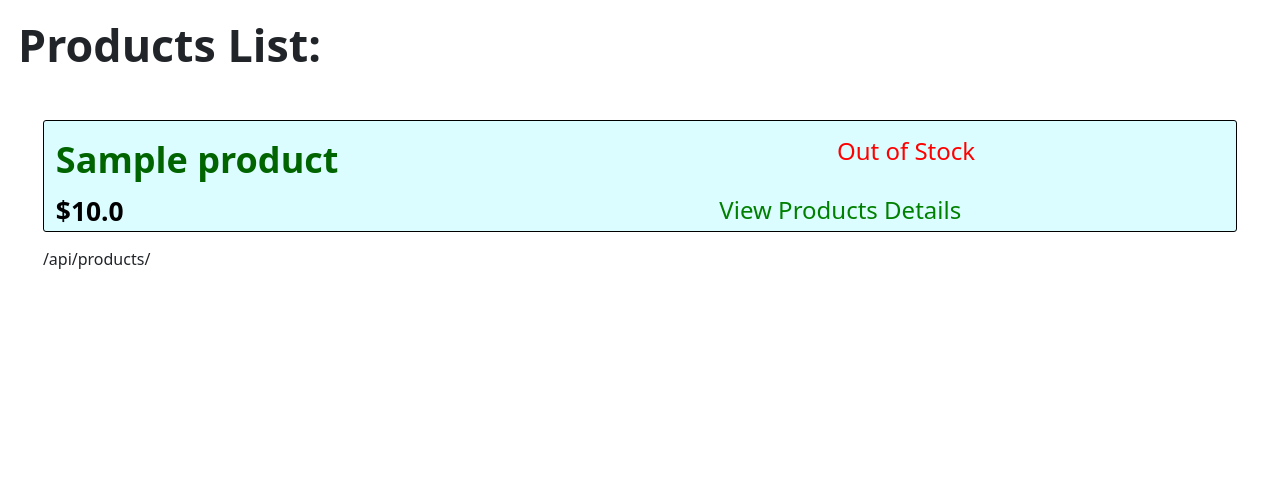
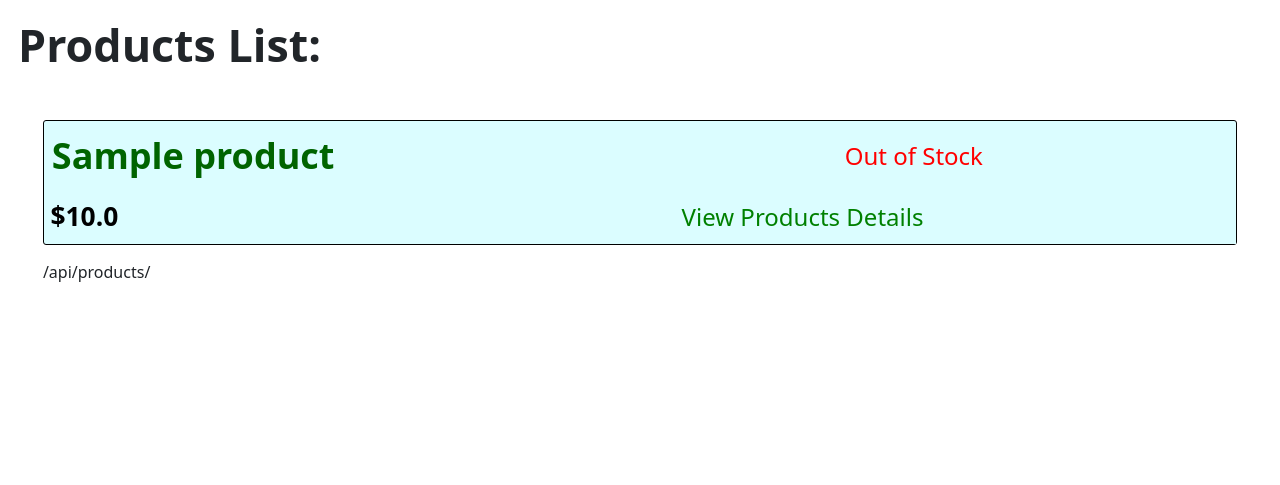
Before and after one commit to OmarThinks/cantiin_django, a Django app: page /products/ in a window 1280 px wide. Shown: the part 125-610 px from the top of the page. Run offline with Django 3.2, Linux system fonts and the light colour scheme; tables that the repository leaves empty hold one stand-in row (values such as "Sample post"); some libraries are stand-ins or nearby versions.

Commit message:
products_card:mod

```diff
--- a/_app/assets/css/cards/product.css
+++ b/_app/assets/css/cards/product.css
@@ -37,8 +37,6 @@ a
 	grid-template-areas:
     'product_name_grid product_name_grid product_in_stock_grid'
     "product_price_grid product_details_link_grid product_details_link_grid";
-	grid-gap: 5px 5px;
-	grid-template-columns: 33% 33% 34%;
 }
 
 
@@ -49,6 +47,12 @@ a
 
 /*Styling*/
 
+
+.product_card>*
+{
+	padding: 1%;
+	display: inline;
+}
 
 
 
@@ -66,8 +70,7 @@ a
 	color: black;
 	text-decoration: none;
 	font-size: 1.5em;
-	padding: 1%;
-	padding-bottom: 0px;
+	padding: 0px;
 }
 
 
@@ -88,15 +91,40 @@ a
 	transition: color .5s;
 }
 
+
+
+
 .product_name_grid:hover
 {
 	color:blue;
 }
 
+
+
+
+
+
+.product_in_stock_grid
+{
+	display: flex;
+	vertical-align: middle;
+	text-align: center;
+	align-items: center;
+}
+
+
+
+
+
+
+
+
+
 .product_price_grid
 {
 	font-weight: bold;
 	font-size: 1.1em;
+	padding: 2%;
 }
 
 
--- a/_app/assets/css/style.css
+++ b/_app/assets/css/style.css
@@ -152,6 +152,3 @@ h1,h2, h3
 	font-weight: bold;
 	font-size: 2.8em;
 }
-
-.product_in_stock{color: green;}
-.product_out_stock{color: red;}
--- a/_app/cantiin/templates/products/list.html
+++ b/_app/cantiin/templates/products/list.html
@@ -13,19 +13,18 @@
 			href="{% url item_url_name id=product.pk %}">
 			{{ product.name }}
 		</a>
+		{% if product.in_stock %}
+			<div class="product_in_stock_grid" style="color: green;">
+			In Stock</div>
+		{% else %}
+			<div class="product_in_stock_grid" style="color: red;">
+			Out of Stock
+			</div>
+		{% endif %}
 		<div class="product_price_grid">
 				${{ product.price }}
 		</div>
-		<div class="product_in_stock_grid">
-			{% if product.in_stock %}
-				<span class="product_in_stock">In Stock</span>
-			{% else %}
-				<span
-				class="product_out_stock">
-				Out of Stock
-				</span>
-			{% endif %}
-		</div>
+
 			<a class="product_details_link_grid"
 				href="{% url item_url_name id=product.pk %}">
 				View Products Details
```
